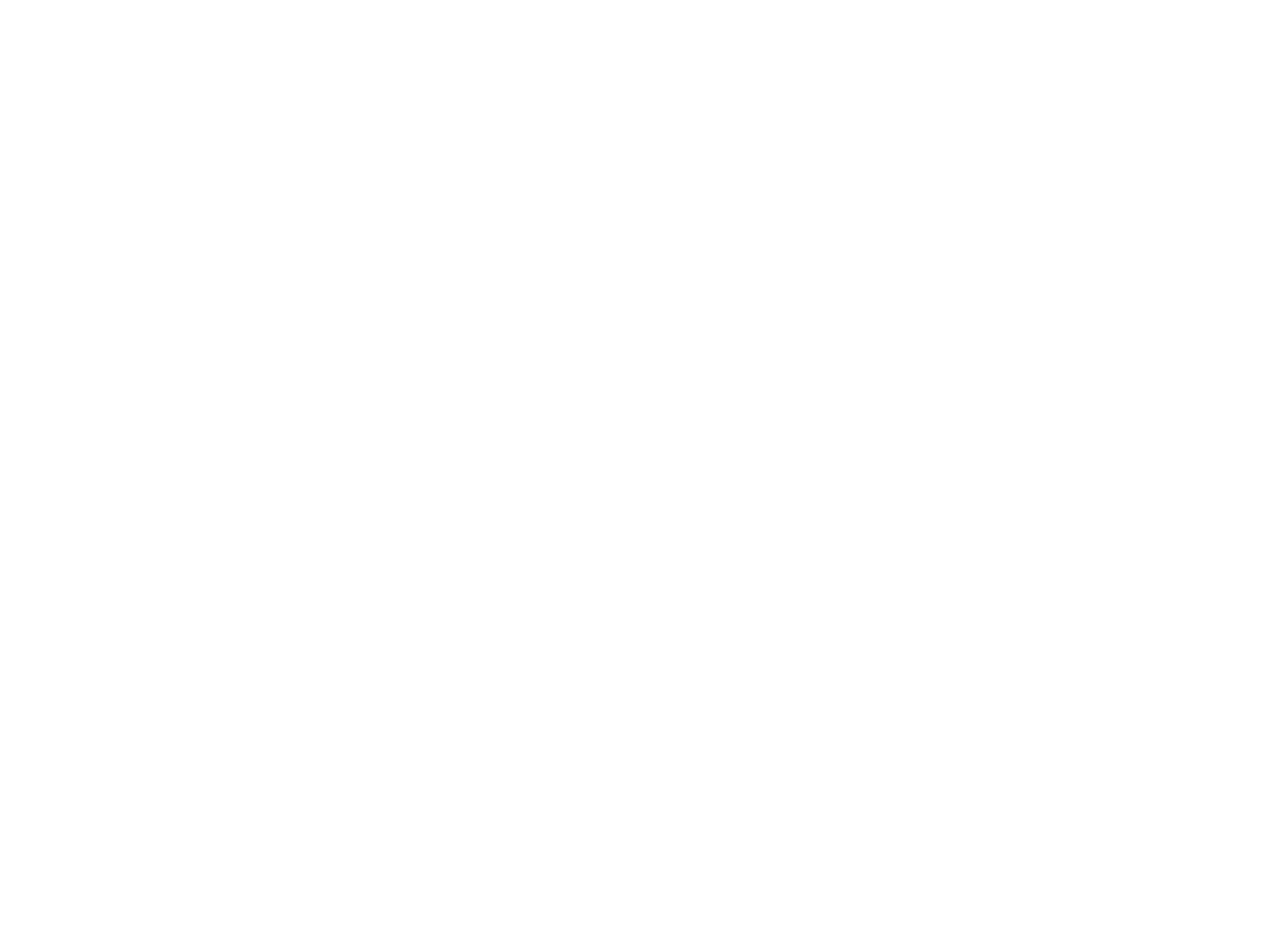
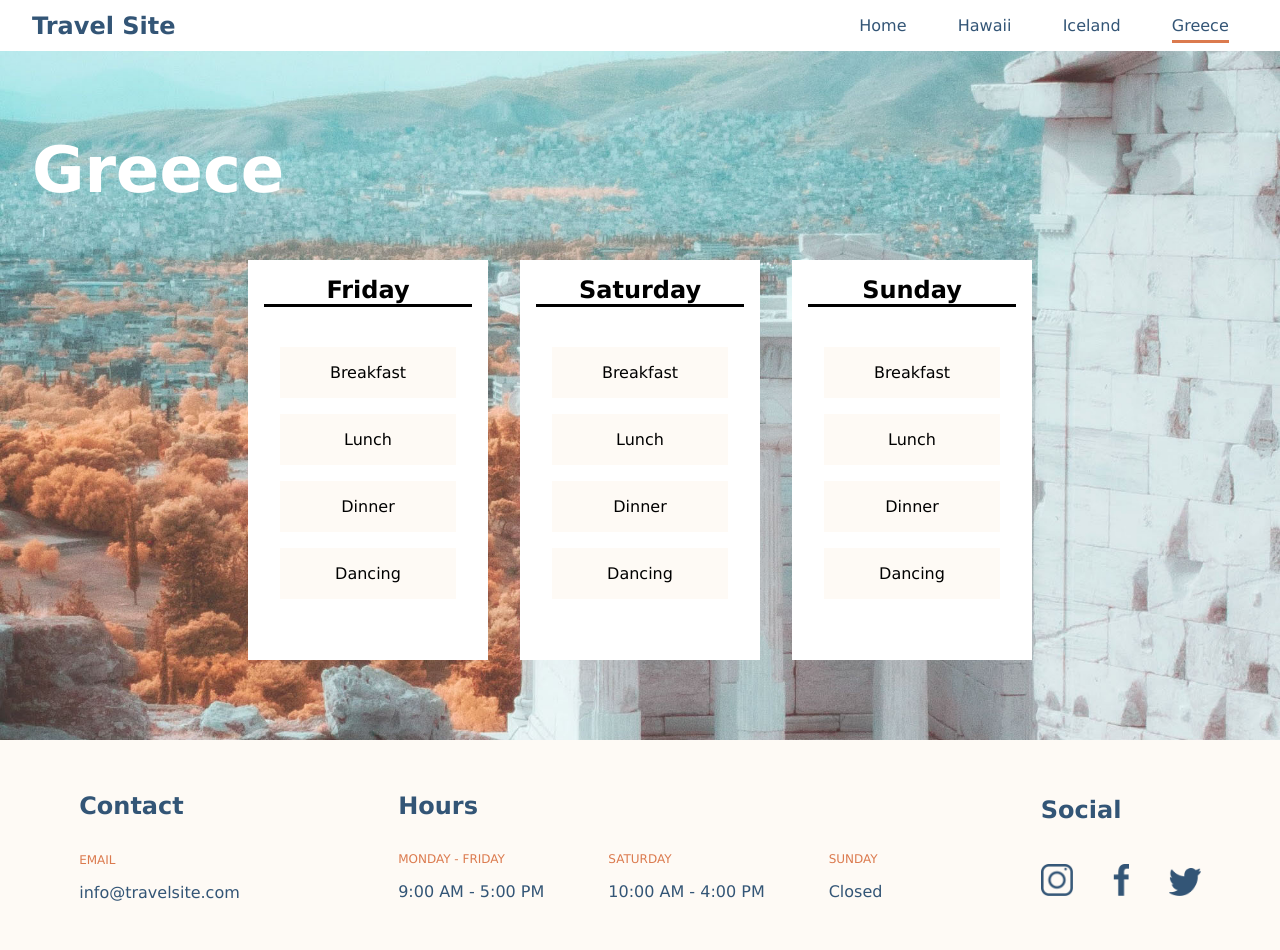
Before and after one commit to lucaslu/lucas-lu-travelsite, a plain HTML site: page pages/greece.html in a window 1280 px wide. Before the commit the page ends 800 px from the top, so only its background shows below. Drawn offline with Linux system fonts and the light colour scheme.

Commit message:
add destinations

```diff
--- a/css/destinations.scss
+++ b/css/destinations.scss
@@ -0,0 +1,58 @@
+@use "../css/partials/variables";
+@use "../css/partials/mixins";
+
+// Itineraries section
+.itinerary {
+  padding-top: 5rem;
+  padding-bottom: 5rem;
+  background-position: center;
+  background-size: cover;
+
+  &__title {
+    @include mixins.title(variables.$white, 4rem);
+    padding-left: 2rem;
+  }
+
+  &__cards {
+    @include mixins.flexed();
+    gap: 2rem;
+  }
+
+  &__card {
+    background-color: variables.$white;
+    width: 15rem;
+    height: 25rem;
+  }
+
+  &__card-title {
+    text-align: center;
+    border-bottom: 0.2rem solid black;
+    margin: 1rem;
+  }
+
+  &--hawaii {
+    background-image: url(../assets/images/hawaii.jpg);
+  }
+
+  &--iceland {
+    background-image: url(../assets/images/iceland.jpg);
+  }
+
+  &--greece {
+    background-image: url(../assets/images/greece.jpg);
+  }
+}
+
+// Itinerary List
+.itinerary-list {
+  list-style-type: none;
+  margin: 0;
+  padding: 0.5rem 1rem;
+
+  &__item {
+    background-color: variables.$background-color;
+    padding: 1rem;
+    margin: 1rem;
+    text-align: center;
+  }
+}
--- a/css/global.scss
+++ b/css/global.scss
@@ -59,6 +59,11 @@ body {
   border: 0.0625rem solid rgba(0, 0, 0, 0.2);
   box-shadow: 0 0.25rem 0.25rem rgba(0, 0, 0, 0.2);
 
+  &__recommendation-link {
+    @include mixins.title(variables.$white);
+    text-decoration: none;
+  }
+
   &__background {
     @include mixins.flexed(flex-end, flex-end);
     padding-right: 2rem;
@@ -82,6 +87,7 @@ body {
   @include mixins.flexed(space-around, flex-start);
   background-color: variables.$background-color;
   padding-top: 2rem;
+  padding-bottom: 2rem;
 
   &__title {
     @include mixins.title(variables.$primary-color);
@@ -102,7 +108,7 @@ body {
   }
 
   &__hours-container {
-    @include mixins.flexed(space-around);
+    @include mixins.flexed(space-around, flex-start);
     gap: 4rem;
   }
 
--- a/css/main.scss
+++ b/css/main.scss
@@ -1,7 +1,7 @@
 @use "./partials/variables";
 @use "./partials/mixins";
 
-// hero section
+// Hero section
 .hero {
   @include mixins.flexed();
   background-color: variables.$background-color;
@@ -42,7 +42,7 @@
   }
 }
 
-// recommendations section
+// Recommendations section
 .recommendation {
   padding-top: 2rem;
   padding-bottom: 5rem;
@@ -55,6 +55,5 @@
 
   &__cards {
     @include mixins.flexed(space-evenly);
-    @include mixins.title(variables.$white);
   }
 }
--- a/pages/greece.html
+++ b/pages/greece.html
@@ -0,0 +1,123 @@
+<!DOCTYPE html>
+<html lang="en">
+  <head>
+    <meta charset="UTF-8" />
+    <meta http-equiv="X-UA-Compatible" content="IE=edge" />
+    <meta name="viewport" content="width=device-width, initial-scale=1.0" />
+    <link rel="stylesheet" href="../css/global.css" />
+    <link rel="stylesheet" href="../css/destinations.css" />
+    <title>Greece</title>
+  </head>
+  <body>
+    <!-- header section -->
+    <header class="header">
+      <a class="header__logo" href="../index.html">Travel Site</a>
+      <!-- nav bar section -->
+      <nav class="header__nav">
+        <ul class="header__menu">
+          <li class="header__menu-item">
+            <a class="header__menu-item-link" href="../index.html">Home</a>
+          </li>
+          <li class="header__menu-item">
+            <a class="header__menu-item-link" href="./hawaii.html">Hawaii</a>
+          </li>
+          <li class="header__menu-item">
+            <a class="header__menu-item-link" href="./iceland.html">Iceland</a>
+          </li>
+          <li class="header__menu-item">
+            <a
+              class="header__menu-item-link header__menu-item-link--active"
+              href="./greece.html"
+              >Greece</a
+            >
+          </li>
+        </ul>
+      </nav>
+    </header>
+
+    <!-- main section -->
+    <main>
+      <!-- itinerary section -->
+      <section class="itinerary itinerary--greece">
+        <h1 class="itinerary__title">Greece</h1>
+        <div class="itinerary__cards">
+          <article class="itinerary__card">
+            <h2 class="itinerary__card-title">Friday</h2>
+            <ul class="itinerary-list">
+              <li class="itinerary-list__item">Breakfast</li>
+              <li class="itinerary-list__item">Lunch</li>
+              <li class="itinerary-list__item">Dinner</li>
+              <li class="itinerary-list__item">Dancing</li>
+            </ul>
+          </article>
+          <article class="itinerary__card">
+            <h2 class="itinerary__card-title">Saturday</h2>
+            <ul class="itinerary-list">
+              <li class="itinerary-list__item">Breakfast</li>
+              <li class="itinerary-list__item">Lunch</li>
+              <li class="itinerary-list__item">Dinner</li>
+              <li class="itinerary-list__item">Dancing</li>
+            </ul>
+          </article>
+          <article class="itinerary__card">
+            <h2 class="itinerary__card-title">Sunday</h2>
+            <ul class="itinerary-list">
+              <li class="itinerary-list__item">Breakfast</li>
+              <li class="itinerary-list__item">Lunch</li>
+              <li class="itinerary-list__item">Dinner</li>
+              <li class="itinerary-list__item">Dancing</li>
+            </ul>
+          </article>
+        </div>
+      </section>
+    </main>
+    <!-- footer section -->
+    <footer class="footer">
+      <div class="footer__contact">
+        <h2 class="footer__title">Contact</h2>
+        <h3 class="footer__subtitle footer__subtitle--email">EMAIL</h3>
+        <p class="footer__text">info@travelsite.com</p>
+      </div>
+      <div class="footer__hours">
+        <h2 class="footer__title">Hours</h2>
+        <div class="footer__hours-container">
+          <div class="footer__hours-weekday">
+            <h3 class="footer__subtitle">MONDAY - FRIDAY</h3>
+            <p class="footer__text">9:00 AM - 5:00 PM</p>
+          </div>
+          <div class="footer__hours-weekday">
+            <h3 class="footer__subtitle">SATURDAY</h3>
+            <p class="footer__text">10:00 AM - 4:00 PM</p>
+          </div>
+          <div class="footer__hours-weekday">
+            <h3 class="footer__subtitle">SUNDAY</h3>
+            <p class="footer__text">Closed</p>
+          </div>
+        </div>
+      </div>
+      <div class="footer__social">
+        <h3 class="footer__title">Social</h3>
+        <div class="icon__container">
+          <a href="http://www.instagram.com"
+            ><img
+              class="icon"
+              src="../assets/icons/icon-instagram.png"
+              alt="instagram"
+          /></a>
+          <a href="http://www.facebook.com"
+            ><img
+              class="icon icon__facebook"
+              src="../assets/icons/icon-facebook.png"
+              alt="facebook"
+          /></a>
+          <a href="http://www.twitter.com"
+            ><img
+              class="icon"
+              src="../assets/icons/icon-twitter.png"
+              alt="twitter"
+          /></a>
+        </div>
+      </div>
+    </footer>
+  </body>
+</html>
```
Also changed, not shown: index.html (+16 -10 lines), pages/hawaii.html (+123 -0 lines), pages/iceland.html (+123 -0 lines), css/destinations.css, css/global.css, css/main.css, 3 other files.
